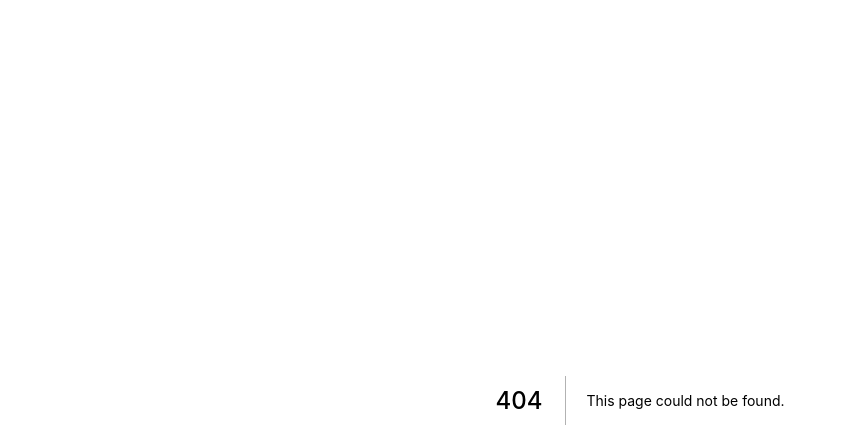
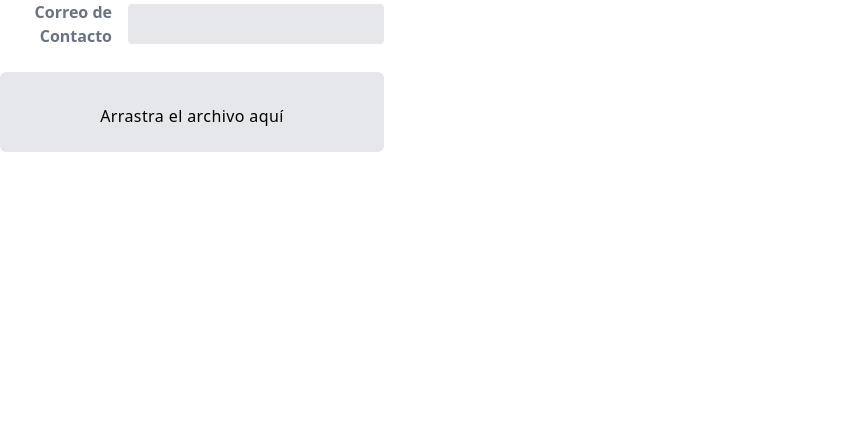
Before and after one commit to benjavicente/webjam-2021-2, a Next.js app: page /contact in a window 1280 px wide. Before the commit this address had no page. Shown: the top 448 px of the page, without its empty margins (0-847 px from the left). Built offline with nearby package versions, Linux system fonts and the light colour scheme.

Commit message:
feat: drag and drop file input

```diff
--- /dev/null
+++ b/pages/contact.tsx
@@ -0,0 +1,52 @@
+import { useEffect, useRef, useState } from "react"
+
+
+type FormInputProps = { name: string, children: string }
+
+function TextFormInput({ name, children }: FormInputProps) {
+    return (
+        <div className="md:flex md:items-center mb-6">
+            <div className="md:w-1/3">
+                <label htmlFor="fileName" className="block text-gray-500 font-bold md:text-right mb-1 md:mb-0 pr-4">{children}</label>
+            </div>
+            <div className="md:w-2/3">
+                <input type="text" name={name} id={name} className="bg-gray-200 text-gray-700 appearance-none border-2 border-gray-200 rounded w-full py-2 px-4 text-gray-700 leading-tight focus:outline-none focus:bg-white focus:border-purple-500" />
+            </div>
+        </div>
+    )
+}
+
+function FileFormInput({ children }: { children: string }) {
+    const fileDropDown = useRef<HTMLLabelElement>(null)
+    const fileInput = useRef<HTMLInputElement>(null)
+    const [fileName, setFileName] = useState<null | string>(null)
+
+    useEffect(() => {
+        const element = fileDropDown.current
+        const input = fileInput.current
+        if (!element || !input) return
+        element.ondragover = element.ondragenter = (event: Event) => {
+            event.preventDefault()
+        }
+        element.ondrop = (event: DragEvent) => {
+            event.preventDefault()
+            input.files = event.dataTransfer.files
+            setFileName(input.files[0].name)
+        }
+    })
+    return (
+        <label ref={fileDropDown} className="bg-gray-200 w-64 flex flex-col items-center px-4 py-6 rounded-md w-full tracking-wide cursor-pointer">
+            <span className="mt-2 text-base leading-normal">{fileName ? fileName : children}</span>
+            <input ref={fileInput} type='file' className="hidden" />
+        </label>
+    )
+}
+
+export default function ContactForm() {
+    return (
+        <form className="w-full max-w-sm">
+            <TextFormInput name="fileName">Correo de Contacto</TextFormInput>
+            <FileFormInput >Arrastra el archivo aquí</FileFormInput>
+        </form>
+    )
+}
```
